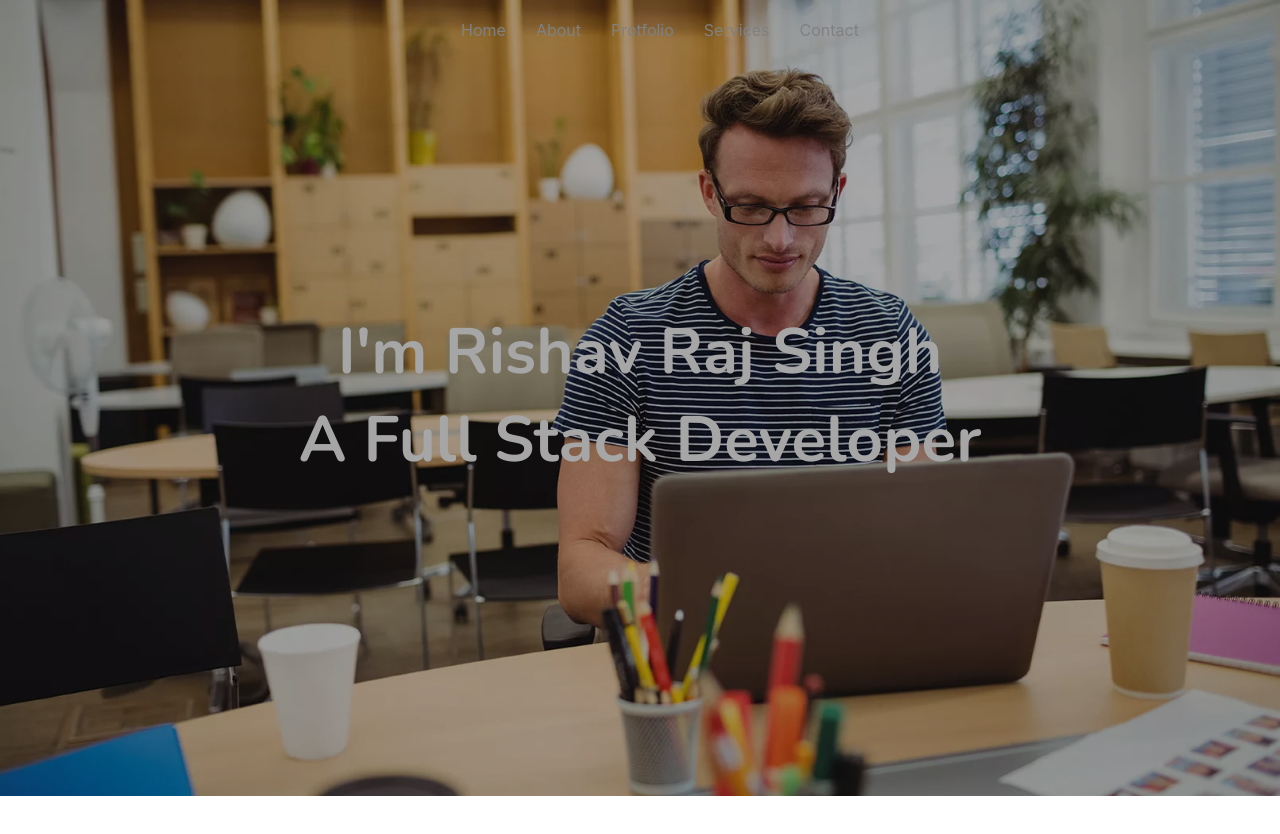
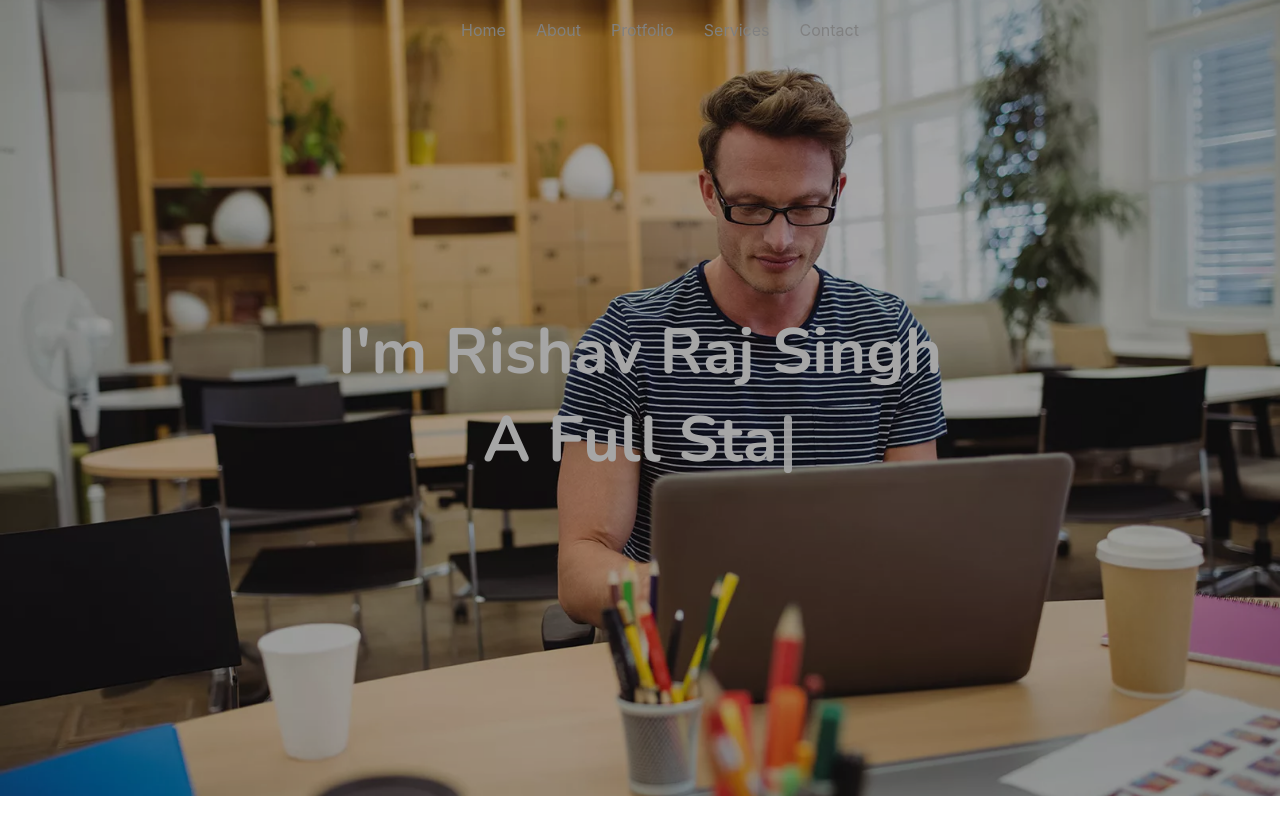
Before and after one commit to TheDa21crj/Portfolio, a React (Create React App) app: page / in a window 1280 px wide. Shown: the top 834 px of the page. Built offline with nearby package versions, Linux system fonts and the light colour scheme.

Commit message:
auto typing working

```diff
--- a/src/Components/Header.js
+++ b/src/Components/Header.js
@@ -1,5 +1,6 @@
 import React, { useEffect } from "react";
 import HCss from "./CSS/Header.module.css";
+import Typewriter from "typewriter-effect";
 import "./CSS/Header.css";
 
 export default function Header() {
@@ -10,7 +11,14 @@ export default function Header() {
       </div>
       <div className="textDiv">
         <p className="text" id="textCursor">
-          A Full Stack Developer
+          {/* A Full Stack Developer */}
+          <Typewriter
+            options={{
+              strings: ["A Full Stack Developer"],
+              autoStart: true,
+              loop: true,
+            }}
+          />
         </p>
       </div>
     </div>
```
